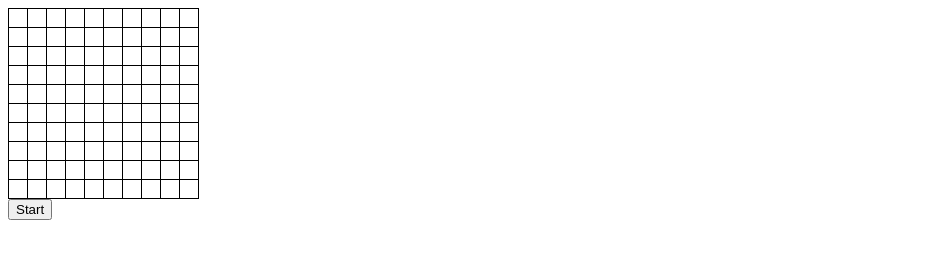
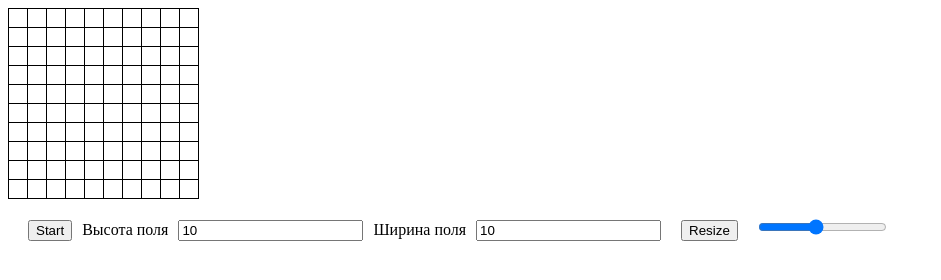
Before and after one commit to vasiliev-alexey/otus-ts-game-of-life, a website built with webpack: page src/index.html in a window 1280 px wide. Shown: the whole page, without its empty margins (0-941 px from the left). Built offline with nearby package versions, Linux system fonts and the light colour scheme.

Commit message:
fix game action panel

```diff
--- a/src/css/main.css
+++ b/src/css/main.css
@@ -15,3 +15,12 @@ table td {
   width: 1em;
   height: 1em;
 }
+
+.actionPanel {
+  /*padding: 10px;*/
+  margin: 10px;
+}
+
+input {
+  margin: 10px;
+}
--- a/src/ts/GameEngine.ts
+++ b/src/ts/GameEngine.ts
@@ -1,9 +1,6 @@
-import { CellState, Playground, Game } from './CommonTypes';
+import { CellState, Playground, Game, GameResult } from './CommonTypes';
 
 export class GameEngine implements Game {
-  public isGameOver(): boolean {
-    return this.gameField.every((r) => r.every((el) => el === 0));
-  }
 
   public togglePoint(posY: number, posX: number): Playground {
     if (posY < this.gameField.length && posX < this.gameField[posY].length) {
@@ -59,22 +56,27 @@ export class GameEngine implements Game {
     return aliveCtn === 3 || (aliveCtn === 2 && currState === 1) ? 1 : 0;
   }
 
-  public stepGame(): Playground {
+  public stepGame(): GameResult {
     // - Если клетка жива и у нее 2−3 живых соседа, то она остается живой, иначе умирает.
     // - Если клетка мертва и у нее 3 живых соседа, то она становится живой, иначе остается мертвой.
     //
     // const upperY = this.gameField.length-1;
     // const upperX = this.gameField[0].length-1;
 
+    let isChanged = false;
+
     this.gameField = this.gameField.map((row, indY, arr) =>
       row.map((c, indX) => {
         const newCellState = GameEngine.newState(indY, indX, c, arr);
 
+        if (newCellState != c) {
+          isChanged = true;
+        }
         return newCellState;
       })
     );
 
-    return this.gameField;
+    return { gameArea: this.gameField, isGameOver: !isChanged };
   }
 
   public resizeGameField(height: number, width: number): Playground {
--- a/src/ts/GamePresenter.ts
+++ b/src/ts/GamePresenter.ts
@@ -26,23 +26,91 @@ export class GamePresenter implements GameView {
 
   private renderActionToolBar(): void {
     const actionDiv: HTMLDivElement = document.createElement('div');
+    actionDiv.classList.add('actionPanel');
 
-    const startButton = document.createElement('button');
-    startButton.innerText = 'Start';
+    const speedRanger = document.createElement('input');
+    speedRanger.type = 'range';
+    speedRanger.step = String(100);
+    speedRanger.max = String(1000);
+    speedRanger.min = String(100);
+    speedRanger.value = '500';
+    speedRanger.defaultValue = '500';
+    speedRanger.id = 'speedRanger';
+
+    speedRanger.addEventListener('change', (e) => {
+      const ranger = e.target as HTMLInputElement;
+
+      this.runGame(+ranger.value);
+    });
+
+    const startButton = document.createElement('input');
+    startButton.type = 'button';
+    startButton.value = 'Start';
     actionDiv.append(startButton);
 
     startButton.addEventListener('click', (ev) => {
       ev.preventDefault();
-      clearInterval(this.intervalHolder);
-      // @ts-ignore
-      this.intervalHolder = setInterval(() => {
-        //   console.log(this.gameEngine.stepGame());
-        this.gameEngine.stepGame();
-        this.renderGameTable();
-      }, 1000);
+      this.runGame(+speedRanger.value);
     });
 
+    /**/
+    const heightSize = document.createElement('input');
+    heightSize.id = 'heightSize';
+    const heightSizeLabel = document.createElement('label');
+    heightSizeLabel.htmlFor = heightSize.id;
+    heightSizeLabel.innerText = 'Высота поля';
+    heightSize.type = 'number';
+    heightSize.value = String(10);
+
+    actionDiv.append(heightSizeLabel);
+    actionDiv.append(heightSize);
+
+    const weightSize = document.createElement('input');
+    weightSize.type = 'number';
+    weightSize.value = String(10);
+    weightSize.id = 'weightSize';
+    const weightSizeLabel = document.createElement('label');
+    weightSizeLabel.htmlFor = weightSize.id;
+    weightSizeLabel.innerText = 'Ширина поля';
+    actionDiv.append(weightSizeLabel);
+    actionDiv.append(weightSize);
+
+    const resizeButton = document.createElement('input');
+    resizeButton.type = 'button';
+    resizeButton.value = 'Resize';
+    actionDiv.append(resizeButton);
+
+    resizeButton.addEventListener('click', (ev) => {
+      ev.preventDefault();
+      // clearInterval(this.intervalHolder);
+      // @ts-ignore
+
+      const w = +weightSize.value;
+      const h = +heightSize.value;
+      console.log('resi');
+      this.gameEngine.resizeGameField(h, w);
+      this.renderGameTable();
+    });
+
+    actionDiv.append(speedRanger);
+
     this.rootElement.append(actionDiv);
+  }
+
+  private runGame(timeout: number): void {
+    clearInterval(this.intervalHolder);
+    // @ts-ignore
+    this.intervalHolder = setInterval(() => {
+      //   console.log(this.gameEngine.stepGame());
+      const rezult = this.gameEngine.stepGame();
+
+      this.renderGameTable();
+
+      if (rezult.isGameOver === true) {
+        alert('game end');
+        clearInterval(this.intervalHolder);
+      }
+    }, timeout);
   }
 
   private renderGameTable(): void {
```
Also changed, not shown: src/ts/CommonTypes.ts (+4 -3 lines), 1 other file.
